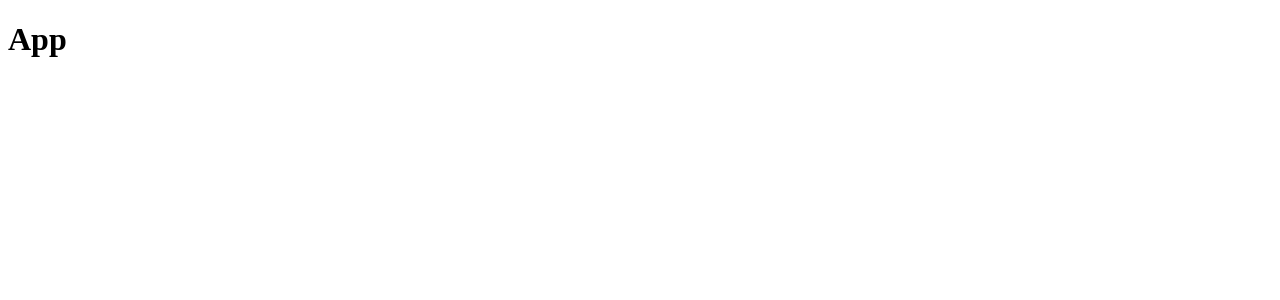
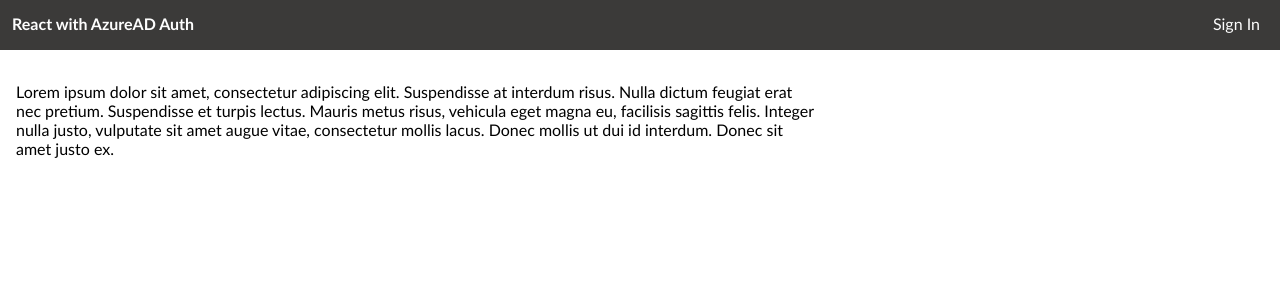
Before and after one commit to jithendraathipatla/ReactMSA, a React app: page / in a window 1280 px wide. Shown: the top 300 px of the page. Built offline with nearby package versions, Linux system fonts and the light colour scheme.

Commit message:
Create and apply css styles

```diff
--- a/public/index.html
+++ b/public/index.html
@@ -5,6 +5,7 @@
   <meta name="viewport" content="width=device-width, initial-scale=1.0">
   <meta http-equiv="X-UA-Compatible" content="ie=edge">
   <title>React with AzureAD Auth</title>
+  <link rel="stylesheet" href="styles.css">
 </head>
 <body>
   <div id="app"></div>
--- /dev/null
+++ b/public/styles.css
@@ -0,0 +1,52 @@
+html, body {
+  margin: 0;
+  padding: 0;
+}
+
+body {
+  font-family: 'Trebuchet MS', 'Lucida Sans Unicode', 'Lucida Grande', 'Lucida Sans', Arial, sans-serif;
+}
+
+.navbar {
+  display: block;
+  width: 100%;
+  min-height: 50px;
+  background-color: #3b3a39;
+}
+
+.navbar-left {
+  float: left;
+  width: 80%;
+}
+
+.navbar-right {
+  float: right;
+  text-align: right;
+  width: 20%;
+}
+
+.navbar-item {
+  padding: 0 20px 0 12px;
+  color: #fefefe;
+  line-height: 48px;
+}
+
+.navbar-title {
+  font-size: 16px;
+  font-weight: 600;
+  color: #fefefe;
+  text-decoration: none;
+}
+
+.navbar-link {
+  color: #fefefe;
+  text-decoration: none;
+}
+
+main {
+  padding: 16px;
+}
+
+main p {
+ max-width: 800px;
+}
--- a/src/components/App.jsx
+++ b/src/components/App.jsx
@@ -10,6 +10,19 @@ class App extends React.Component {
     return (
       <div>
         <Navbar />
+
+        <main>
+          <div>
+            <p>
+              Lorem ipsum dolor sit amet, consectetur adipiscing elit.
+              Suspendisse at interdum risus. Nulla dictum feugiat erat nec pretium.
+              Suspendisse et turpis lectus. Mauris metus risus, vehicula eget
+              magna eu, facilisis sagittis felis. Integer nulla justo, vulputate
+              sit amet augue vitae, consectetur mollis lacus. Donec mollis
+              ut dui id interdum. Donec sit amet justo ex.
+            </p>
+          </div>
+        </main>
       </div>
     );
   }
--- a/src/components/NavBar.jsx
+++ b/src/components/NavBar.jsx
@@ -4,13 +4,15 @@ import PropTypes from 'prop-types';
 const Navbar = (props) => {
   return (
     <header>
-      <nav>
+      <nav className="navbar">
 
-        <div>
-          <a href="#">React with AzureAD Auth</a>
+        <div className="navbar-left">
+          <div className="navbar-item">
+            <a href="#" className="navbar-title">React with AzureAD Auth</a>
+          </div>
         </div>
 
-        <div>
+        <div className="navbar-right">
           <ActionLinks {...props} />
         </div>
 
@@ -22,17 +24,17 @@ const Navbar = (props) => {
 const ActionLinks = ({ isAuth, user, signIn, signOut }) => {
   if (isAuth && user) {
     return (
-      <div>
+      <div className="navbar-item">
         <span>{user.name}</span>
         <span>&nbsp; | &nbsp;</span>
-        <a href="#" onClick={signOut}>Sign Out</a>
+        <a href="#" className="navbar-link" onClick={signOut}>Sign Out</a>
       </div>
     );
 
   } else {
     return (
-      <div>
-        <a href="#" onClick={signIn}>Sign In</a>
+      <div className="navbar-item">
+        <a href="#" className="navbar-link" onClick={signIn}>Sign In</a>
       </div>
     );
   }
--- a/src/index.jsx
+++ b/src/index.jsx
@@ -1,7 +1,9 @@
 import React from 'react';
 import ReactDOM from 'react-dom';
 
+import App from './components/App';
+
 ReactDOM.render(
-  <h1>App</h1>,
+  <App />,
   document.getElementById('app')
 );
```
